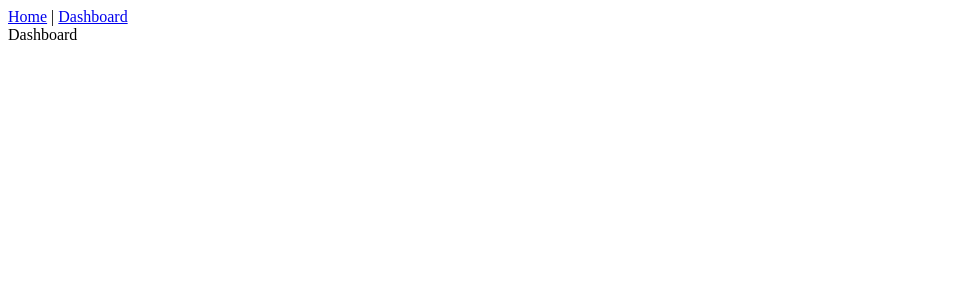
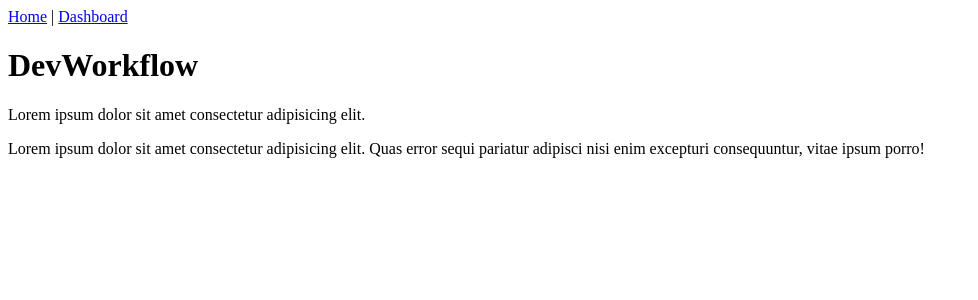
Before and after one commit to ShawKai91/vue-workflow-faf, a Vue app: page /dashboard in a window 1280 px wide. Shown: the top 300 px of the page, without its empty margins (0-978 px from the left). Built offline with nearby package versions, Linux system fonts and the light colour scheme.

Commit message:
B_03_vue-presentation-components

```diff
--- a/src/App.vue
+++ b/src/App.vue
@@ -1,7 +1,7 @@
 <template>
   <div id="nav">
     <router-link to="/">Home</router-link> |
-    <router-link to="/Dashboard">Dashboard</router-link>
+    <router-link to="/dashboard">Dashboard</router-link>
   </div>
   <router-view/>
 </template>
--- /dev/null
+++ b/src/components/content/HomepageContent.vue
@@ -0,0 +1,7 @@
+<template>
+  <div>
+    <h1>DevWorkflow</h1>
+    <p>Lorem ipsum dolor sit amet consectetur adipisicing elit.</p>
+    <p>Lorem ipsum dolor sit amet consectetur adipisicing elit. Quas error sequi pariatur adipisci nisi enim excepturi consequuntur, vitae ipsum porro!</p>
+  </div>
+</template>
--- a/src/router/index.js
+++ b/src/router/index.js
@@ -8,7 +8,7 @@
     component: Home
   },
   {
-    path: '/Dashboard',
+    path: '/dashboard',
     name: 'Dashboard',
     // route level code-splitting
     // this generates a separate chunk (about.[hash].js) for this route
--- a/src/views/Dashboard.vue
+++ b/src/views/Dashboard.vue
@@ -1,15 +1,20 @@
 <template>
   <div>
-    Dashboard
+    <HomepageContent />
   </div>
 </template>
 
 <script>
+import HomepageContent from '@/components/content/HomepageContent';
+
 export default {
   name: 'Dashboard',
   data() {
     return {
     }
+  },
+  components: {
+    HomepageContent
   }
 }
 </script>
```
